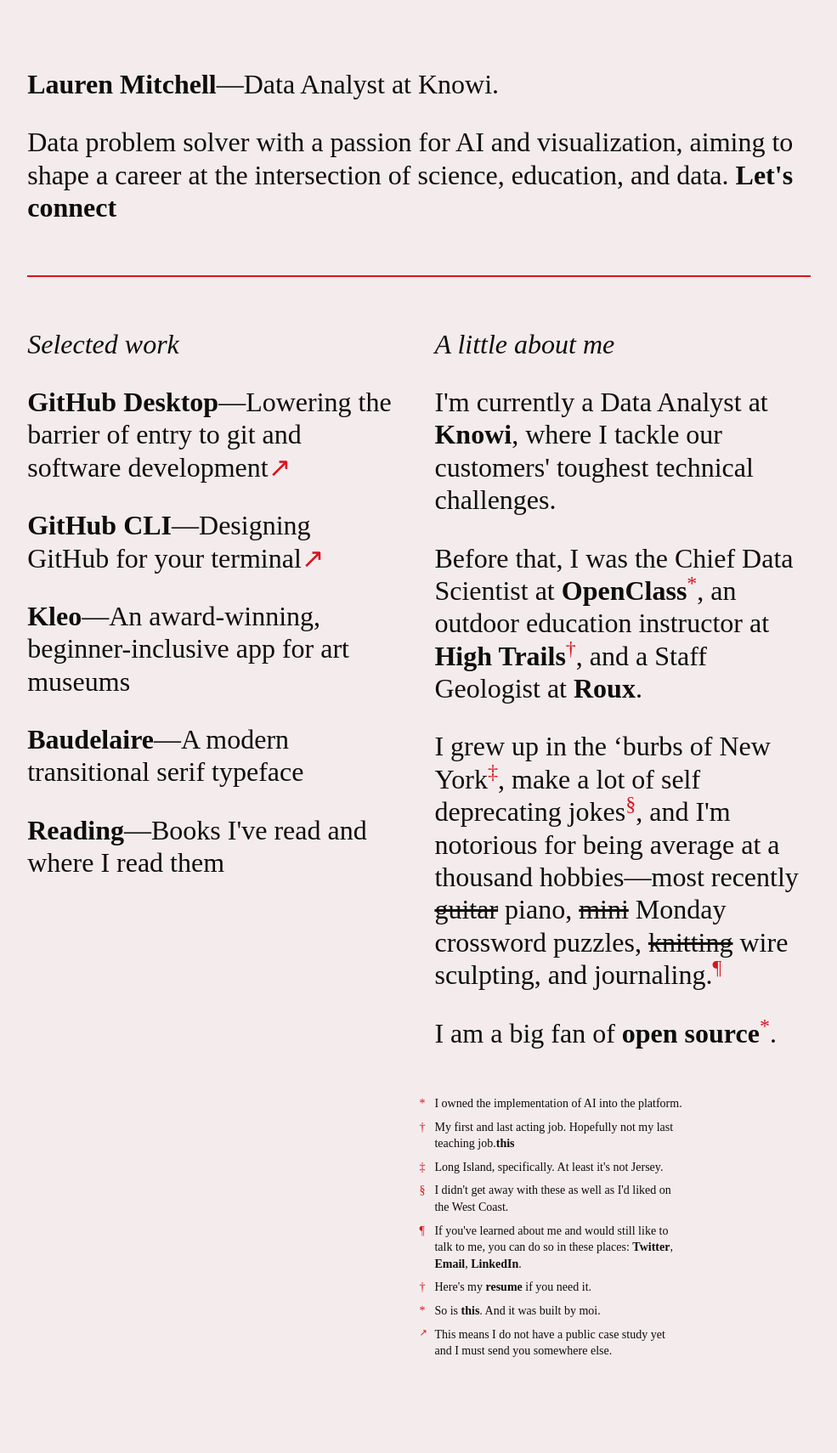
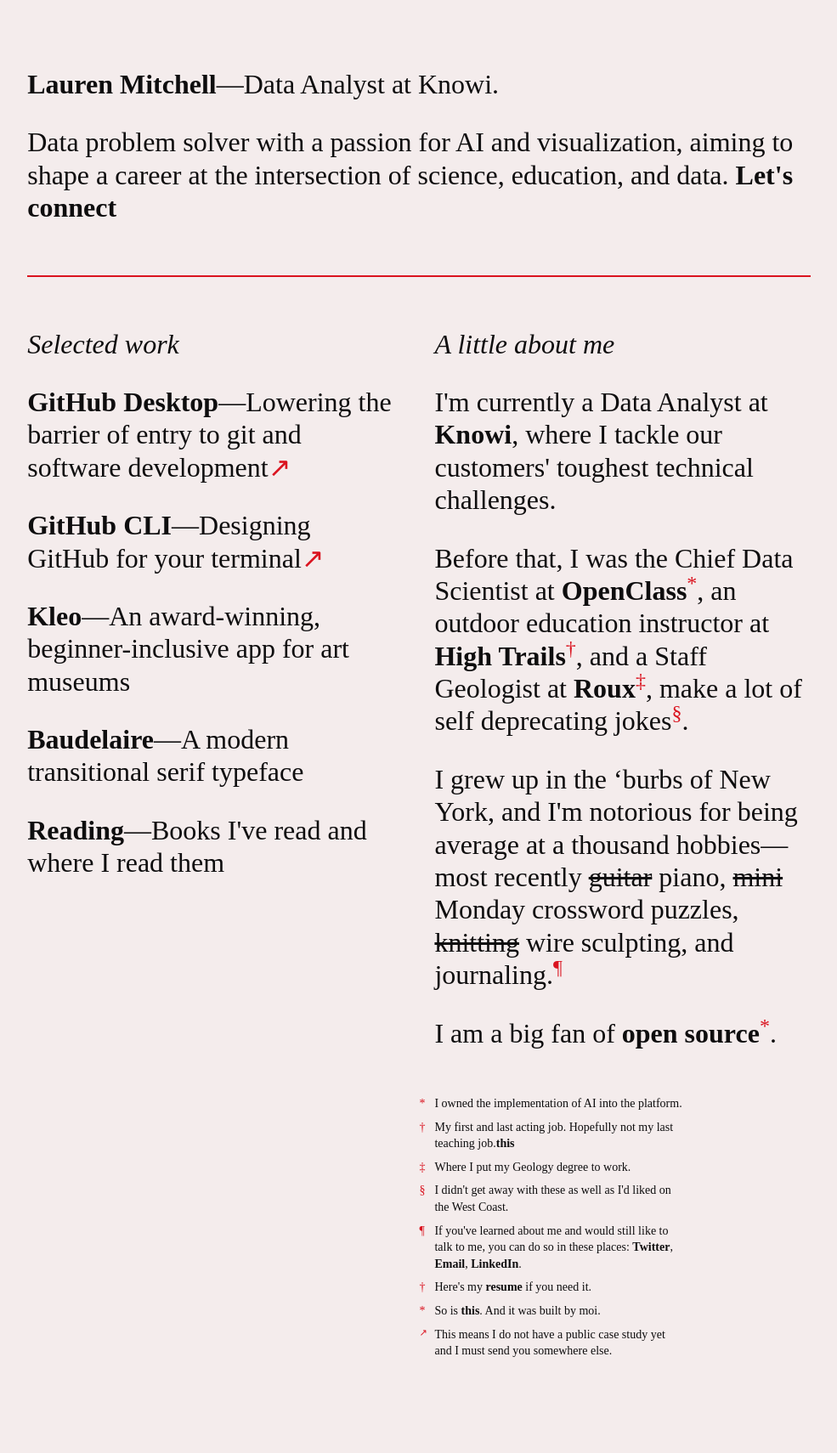
Before and after one commit to laurenmitch/laurenmitch.github.io, a Jekyll site: the page built from index.html, in a window 1280 px wide. Shown: the whole page at 85% size, without its empty margins (147-1132 px from the left). Built offline with Jekyll 4.4.1, drawn with Linux system fonts in a browser that asks for light colours; some web fonts are replaced.

Commit message:
Update index.html

```diff
--- a/index.html
+++ b/index.html
@@ -31,13 +31,13 @@
       <div class="about column">
         <h2>A little about me</h2>
         <div> I'm currently a Data Analyst at <a href="https://www.knowi.com/">Knowi</a>, where I tackle our customers' toughest technical challenges.</div>
-        <div>Before that, I was the Chief Data Scientist at <a href="https://openclass.ai/">OpenClass</a><span class="accent superscript" id="asterisk" onmouseover="addClass(asterisk2, 'footnote-accent');" onmouseout="removeClass(asterisk2, 'footnote-accent');">*</span>, an outdoor education instructor at <a href="https://www.htoec.org/">High Trails</a><span class="accent superscript" id="dagger" onmouseover="addClass(dagger2, 'footnote-accent');" onmouseout="removeClass(dagger2, 'footnote-accent');">†</span>, and a Staff Geologist at <a href="https://www.rouxinc.com/">Roux</a>.</div>
-        <div>I grew up in the ‘burbs of New York<span class="accent superscript" id="doubledagger" onmouseover="addClass(doubledagger2, 'footnote-accent');" onmouseout="removeClass(doubledagger2, 'footnote-accent');">‡</span>, make a lot of self deprecating jokes<span class="accent superscript" id="section" onmouseover="addClass(section2, 'footnote-accent');" onmouseout="removeClass(section2, 'footnote-accent');">§</span>, and I'm notorious for being average at a thousand hobbies—most recently <strike>guitar</strike> piano, <strike>mini</strike> Monday crossword puzzles, <strike>knitting</strike> wire sculpting, and journaling.<span class="accent superscript" id="paragraph" onmouseover="addClass(paragraph2, 'footnote-accent');" onmouseout="removeClass(paragraph2, 'footnote-accent');">¶</span></div>
+        <div>Before that, I was the Chief Data Scientist at <a href="https://openclass.ai/">OpenClass</a><span class="accent superscript" id="asterisk" onmouseover="addClass(asterisk2, 'footnote-accent');" onmouseout="removeClass(asterisk2, 'footnote-accent');">*</span>, an outdoor education instructor at <a href="https://www.htoec.org/">High Trails</a><span class="accent superscript" id="dagger" onmouseover="addClass(dagger2, 'footnote-accent');" onmouseout="removeClass(dagger2, 'footnote-accent');">†</span>, and a Staff Geologist at <a href="https://www.rouxinc.com/">Roux</a><span class="accent superscript" id="doubledagger" onmouseover="addClass(doubledagger2, 'footnote-accent');" onmouseout="removeClass(doubledagger2, 'footnote-accent');">‡</span>, make a lot of self deprecating jokes<span class="accent superscript" id="section" onmouseover="addClass(section2, 'footnote-accent');" onmouseout="removeClass(section2, 'footnote-accent');">§</span>.</div>
+        <div>I grew up in the ‘burbs of New York, and I'm notorious for being average at a thousand hobbies—most recently <strike>guitar</strike> piano, <strike>mini</strike> Monday crossword puzzles, <strike>knitting</strike> wire sculpting, and journaling.<span class="accent superscript" id="paragraph" onmouseover="addClass(paragraph2, 'footnote-accent');" onmouseout="removeClass(paragraph2, 'footnote-accent');">¶</span></div>
         <div>I am a big fan of <a href="http://github.com/desktop/desktop">open</a>&nbsp;<a href="http://github.com/cli/cli">source</a><span class="accent superscript" id="asterisk" onmouseover="addClass(asterisk2, 'footnote-accent');" onmouseout="removeClass(asterisk2, 'footnote-accent');">*</span>.</div>
         <div class="notes grid">
           <span class="accent">*</span><p class="note" id="asterisk2"><span>I owned the implementation of AI into the platform.</span></p>
           <span class="accent">†</span><p class="note" id="dagger2"><span>My first and last acting job. Hopefully not my last teaching job.<a href="https://github.com/ampinsk/ampinsk.github.io">this</a></span></p>
-          <span class="accent">‡</span><p class="note" id="doubledagger2"><span>Long Island, specifically. At least it's not Jersey.</span></p>
+          <span class="accent">‡</span><p class="note" id="doubledagger2"><span>Where I put my Geology degree to work.</span></p>
           <span class="accent">§</span><p class="note" id="section2"><span>I didn't get away with these as well as I'd liked on the West Coast.</span></p>
           <span class="accent">¶</span><p class="note" id="paragraph2"><span>If you've learned about me and would still like to talk to me, you can do so in these places: <a href="http://twitter.com/ampinsk">Twitter</a>, <a href="mailto:apinsker4@gmail.com">Email</a>, <a href="https://www.linkedin.com/in/amandapinsker/">LinkedIn</a>.</span></p>
           <span class="accent">†</span><p class="note" id="dagger2"><span>Here's my <a href="/pinsker-resume-2021.pdf">resume</a> if you need it.</span></p>
```
